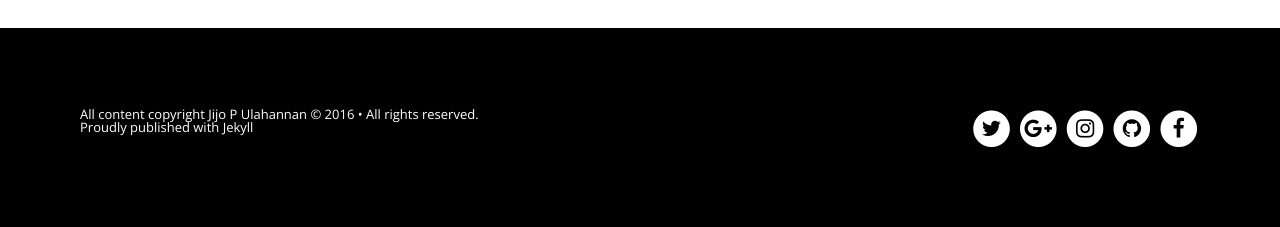
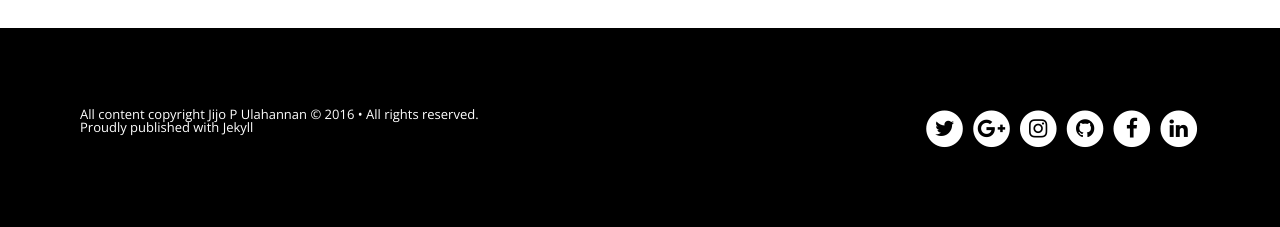
Before and after one commit to nishad/jijopu.github.io, a Jekyll site: the page built from index.html, in a window 1280 px wide. Shown: the part 1615-1842 px from the top of the page. Built offline with Jekyll 4.4.1, drawn with Linux system fonts in a browser that asks for light colours; nearby versions of some CDN libraries; the list of posts is cut into pages by our own code.

Commit message:
Update footer.html

```diff
--- a/_includes/footer.html
+++ b/_includes/footer.html
@@ -45,7 +45,15 @@
             </span>
         </a>
         {% endif %}
-    </div>
+        {% if site.owner.linkedin %}
+        <a href="{{ site.owner.linkedin }}">
+            <span class="fa-stack fa-lg">
+                <i class="fa fa-circle fa-stack-2x fa-inverse"></i>
+                <i class="fa fa-linkedin fa-stack-1x"></i>
+            </span>
+        </a>
+        {% endif %}
+        </div>
 
     <div class="cf"></div>
 </footer>
```
